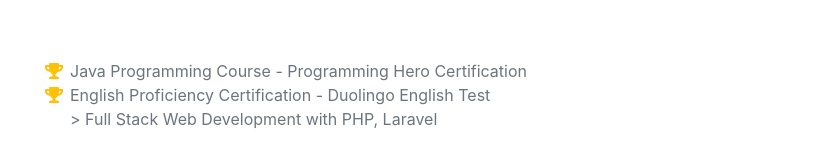
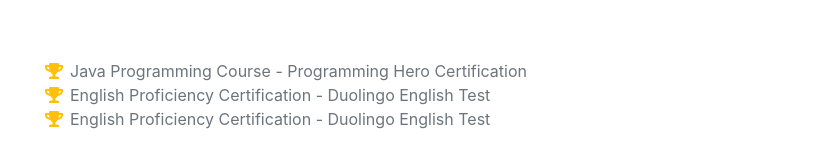
Before and after one commit to ziaul75/first-portfolio-website, a plain HTML site: page index.html in a window 1280 px wide. Shown: the part 5123-5290 px from the top of the page, without its empty margins (290-1127 px from the left). Drawn offline with nearby package versions, Linux system fonts and the light colour scheme; a web font is replaced by a local one.

Commit message:
Update index.html

```diff
--- a/index.html
+++ b/index.html
@@ -329,10 +329,13 @@
               ></span>
               English Proficiency Certification - Duolingo English Test
             </li>
-            ></i
+            <li>
+              <span class="fa-li"
+                ><i class="fas fa-trophy text-warning"></i
               ></span>
-              Full Stack Web Development with PHP, Laravel
+              English Proficiency Certification - Duolingo English Test
             </li>
+
             <!-- <li>
                         <span class="fa-li"><i class="fas fa-trophy text-warning"></i></span>
                         1
```
